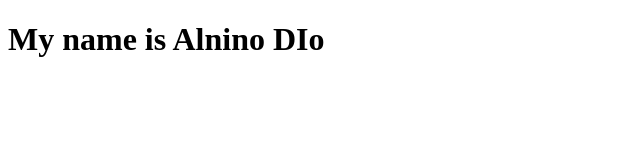
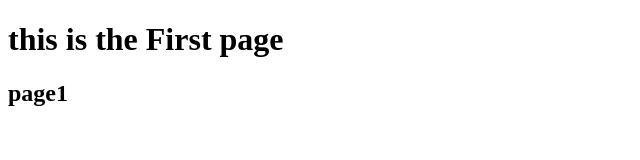
Before and after one commit to AlninoDP/Git-Tes, a plain HTML site: page page1.html in a window 1280 px wide. Shown: the whole page, without its empty margins (0-640 px from the left). Drawn offline with Linux system fonts and the light colour scheme.

Commit message:
Tambahan header1

```diff
--- a/page1.html
+++ b/page1.html
@@ -5,7 +5,8 @@
 </head>
 <body>
 
-<h1> My name is Alnino DIo </h1>
+<h1>this is the First page</h1>
+<h2>page1</h2>
 
 </body>
 </html>
```
